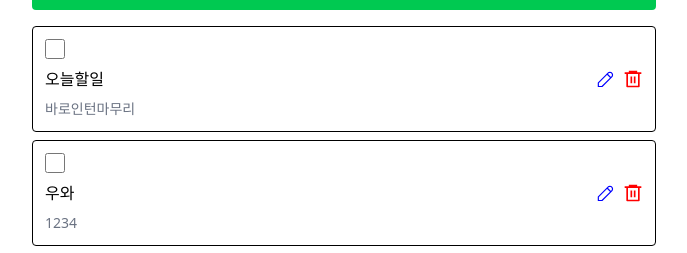
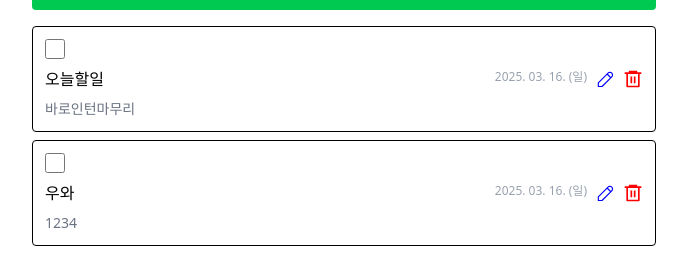
Before and after one commit to zzxx66052/baro-intern, a Next.js app: page /todo in a window 1280 px wide. Shown: the part 202-455 px from the top of the page, without its empty margins (296-983 px from the left). Built offline with nearby package versions, Linux system fonts and the light colour scheme; data requests are answered from the project's data file.

Commit message:
createAt 적용

```diff
--- a/src/app/todo/_components/TodoItem.tsx
+++ b/src/app/todo/_components/TodoItem.tsx
@@ -11,9 +11,18 @@ const TodoItem = ({ todo }: { todo: Todo }) => {
   const [isEditing, setIsEditing] = useState(false);
   const [newTitle, setNewTitle] = useState(todo.title);
   const [newContents, setNewContents] = useState(todo.contents);
-  // const [isCompleted, setIsCompleted] = useState(todo.isCompleted);
 
   const queryClient = useQueryClient();
+
+  const formatDate = (timestamp: number) => {
+    const date = new Date(timestamp);
+    return date.toLocaleDateString("ko-KR", {
+      year: "numeric",
+      month: "2-digit",
+      day: "2-digit",
+      weekday: "short",
+    });
+  };
 
   const toggleMutation = useMutation({
     mutationFn: async (updatedTodo: Partial<Todo>) => {
@@ -120,6 +129,11 @@ const TodoItem = ({ todo }: { todo: Todo }) => {
               {todo.title}
             </span>
             <div className="flex gap-2">
+              <span className="text-xs text-gray-400">
+                {formatDate(todo.createdAt)}
+              </span>
+
+              <div className="flex gap-2">
                 <button
                   onClick={() => setIsEditing(true)}
                   className="text-blue-500"
@@ -134,6 +148,7 @@ const TodoItem = ({ todo }: { todo: Todo }) => {
                 </button>
               </div>
             </div>
+          </div>
           <p className="text-sm text-gray-500">{todo.contents}</p>
         </>
       )}
```
Also changed, not shown: src/app/todo/_components/TodoCheckbox.tsx (added). Lines whose indentation alone changed are shown as unchanged.
